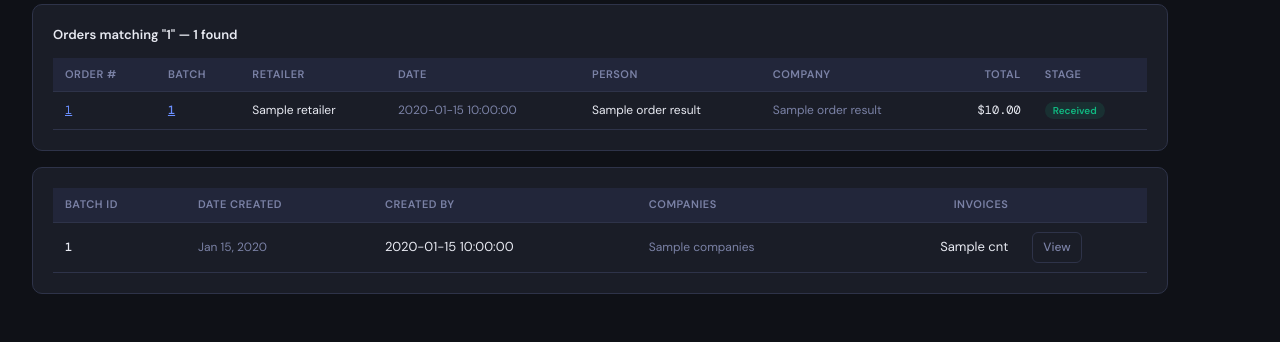
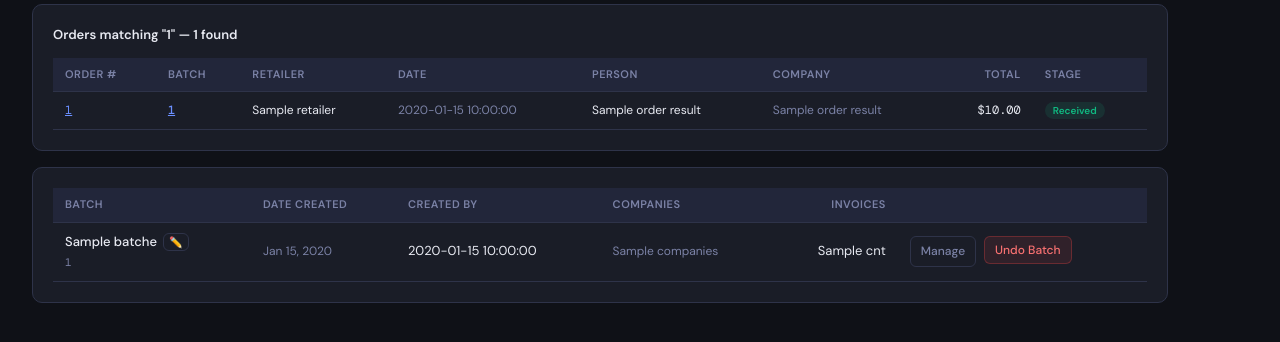
Before and after one commit to kraziers26/Computer_Reseller_Portal, a Python web app: template portal/templates/batch_history.html in a window 1280 px wide. Shown: the part 268-610 px from the top of the page. Run offline with Jinja, Linux system fonts and the light colour scheme; the template is opened without the code that fills it: most values are stand-ins (such as "Sample title", 1, 10 or a date in 2020).

Commit message:
Update batch history table to include rename functionality

```diff
--- a/portal/templates/batch_history.html
+++ b/portal/templates/batch_history.html
@@ -108,7 +108,7 @@
   <table style="width:100%;border-collapse:collapse;font-size:13px">
     <thead>
       <tr style="background:var(--surface2)">
-        <th style="padding:8px 12px;text-align:left;font-size:11px;color:var(--muted);text-transform:uppercase;letter-spacing:.5px;border-bottom:1px solid var(--border)">Batch ID</th>
+        <th style="padding:8px 12px;text-align:left;font-size:11px;color:var(--muted);text-transform:uppercase;letter-spacing:.5px;border-bottom:1px solid var(--border)">Batch</th>
         <th style="padding:8px 12px;text-align:left;font-size:11px;color:var(--muted);text-transform:uppercase;letter-spacing:.5px;border-bottom:1px solid var(--border)">Date Created</th>
         <th style="padding:8px 12px;text-align:left;font-size:11px;color:var(--muted);text-transform:uppercase;letter-spacing:.5px;border-bottom:1px solid var(--border)">Created By</th>
         <th style="padding:8px 12px;text-align:left;font-size:11px;color:var(--muted);text-transform:uppercase;letter-spacing:.5px;border-bottom:1px solid var(--border)">Companies</th>
@@ -119,13 +119,45 @@
     <tbody>
     {% for b in batches %}
     <tr style="border-bottom:1px solid var(--border)">
-      <td style="padding:9px 12px;font-family:var(--mono);font-size:12px;font-weight:500">{{ b.print_batch_id }}</td>
+      <td style="padding:9px 12px">
+        <div id="name-display-{{ loop.index }}" style="display:flex;align-items:center;gap:6px">
+          <span style="font-weight:500;font-size:13px">{{ b.batch_name }}</span>
+          <button type="button" class="btn btn-ghost btn-sm" style="padding:1px 5px;font-size:11px"
+                  onclick="toggleRename({{ loop.index }})" title="Rename batch">✏️</button>
+        </div>
+        <form method="POST" action="{{ url_for('admin.batch_rename', batch_id=b.print_batch_id) }}"
+              id="rename-form-{{ loop.index }}" style="display:none;align-items:center;gap:6px">
+          <input type="hidden" name="csrf_token" value="{{ csrf_token() }}">
+          <input type="text" name="batch_name" value="{{ b.batch_name }}" required
+                 style="font-size:12px;padding:3px 6px;width:140px">
+          <button type="submit" class="btn btn-primary btn-sm" style="padding:3px 8px;font-size:11px">Save</button>
+          <button type="button" class="btn btn-ghost btn-sm" style="padding:3px 8px;font-size:11px"
+                  onclick="toggleRename({{ loop.index }})">Cancel</button>
+        </form>
+        <div style="font-family:var(--mono);font-size:11px;color:var(--muted);margin-top:2px">{{ b.print_batch_id }}</div>
+      </td>
       <td style="padding:9px 12px;font-size:12px;color:var(--muted)">{{ b.batch_date.strftime('%b %d, %Y') if b.batch_date else '—' }}</td>
       <td style="padding:9px 12px">{{ b.created_by or '—' }}</td>
       <td style="padding:9px 12px;font-size:12px;color:var(--muted)">{{ b.companies or '—' }}</td>
       <td style="padding:9px 12px;text-align:right">{{ b.cnt }}</td>
       <td style="padding:9px 12px">
-        <a href="{{ url_for('admin.batch_detail', batch_id=b.print_batch_id) }}" class="btn btn-ghost btn-sm">View</a>
+        <div class="flex gap-8">
+          <a href="{{ url_for('admin.batch_detail', batch_id=b.print_batch_id) }}" class="btn btn-ghost btn-sm">Manage</a>
+          <form method="POST" action="{{ url_for('admin.unbatch') }}" style="display:inline"
+                {% if b.editable_count > 0 %}
+                onsubmit="return confirm('Undo batch {{ b.batch_name }}? {{ b.editable_count }} of {{ b.cnt }} order(s) will be released back to the unprinted queue.{% if b.editable_count < b.cnt %} {{ b.cnt - b.editable_count }} order(s) already past Batched will be left untouched.{% endif %}')"
+                {% endif %}>
+            <input type="hidden" name="csrf_token" value="{{ csrf_token() }}">
+            <input type="hidden" name="batch_id" value="{{ b.print_batch_id }}">
+            {% if b.editable_count > 0 %}
+            <button type="submit" class="btn btn-danger btn-sm">Undo Batch</button>
+            {% else %}
+            <button type="button" class="btn btn-ghost btn-sm" disabled
+                    style="opacity:.4;cursor:not-allowed"
+                    title="No orders in this batch can be undone — all are already received or invoiced">Undo Batch</button>
+            {% endif %}
+          </form>
+        </div>
       </td>
     </tr>
     {% endfor %}
@@ -135,4 +167,15 @@
     </tbody>
   </table>
 </div>
+
+<script>
+function toggleRename(id) {
+  const display = document.getElementById('name-display-' + id);
+  const form = document.getElementById('rename-form-' + id);
+  const showForm = form.style.display === 'none' || !form.style.display;
+  display.style.display = showForm ? 'none' : 'flex';
+  form.style.display = showForm ? 'flex' : 'none';
+  if (showForm) form.querySelector('input[name="batch_name"]').focus();
+}
+</script>
 {% endblock %}
```
